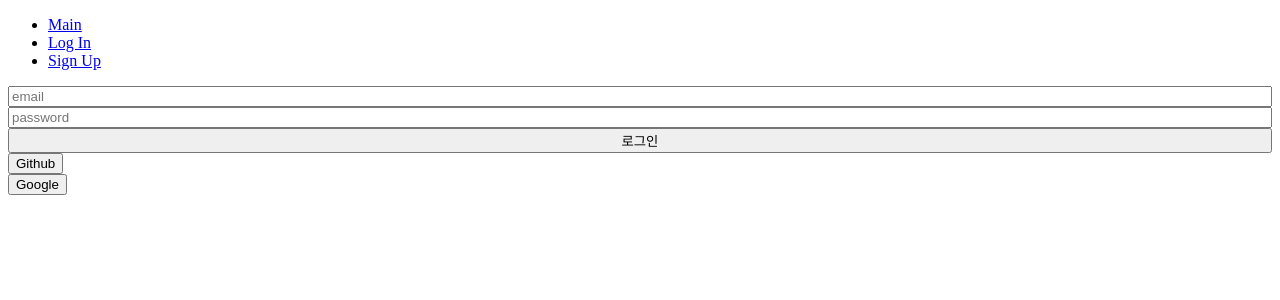
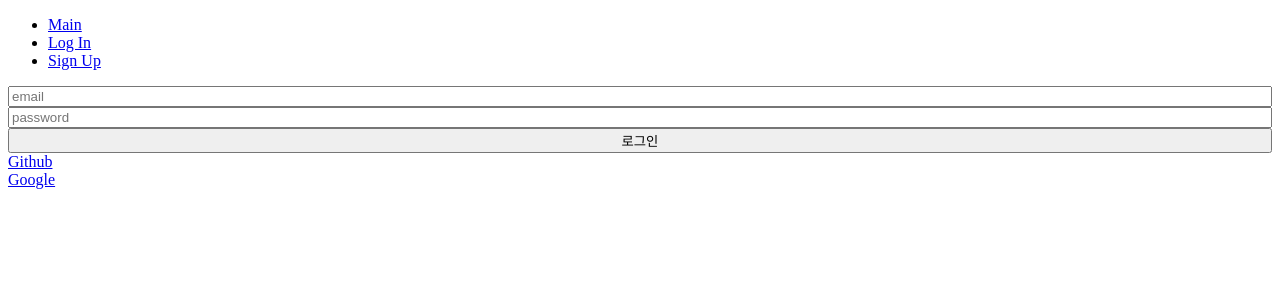
Before and after one commit to yulpumta-clone-team/team-matching-front, a React (Create React App) app: page /login in a window 1280 px wide. Shown: the top 300 px of the page. Built offline with nearby package versions, Linux system fonts and the light colour scheme.

Commit message:
Udate oauth routing

```diff
--- a/src/pages/LogIn/index.tsx
+++ b/src/pages/LogIn/index.tsx
@@ -25,12 +25,8 @@ function Login() {
   const onValid = (data: UserValidation) => {
     setError('extraError', { message: 'Server offLine.' });
   };
-  const oauthGithub = () => {
-    window.location.href = OauthURL.github;
-  };
-  const oauthGoogle = () => {
-    window.location.href = OauthURL.google;
-  };
+  const oauthGithub = OauthURL.github;
+  const oauthGoogle = OauthURL.google;
   // if (isLoading) return <Loading />;
 
   // if (error) return 'An error has occurred: ';
@@ -53,9 +49,9 @@ function Login() {
         <button>로그인</button>
         <span>{errors?.extraError?.message}</span>
       </form>
-      <button onClick={oauthGithub}>Github</button>
+      <a href={oauthGithub}>Github</a>
       <br />
-      <button onClick={oauthGoogle}>Google</button>
+      <a href={oauthGoogle}>Google</a>
     </div>
   );
 }
--- a/src/utils/global.ts
+++ b/src/utils/global.ts
@@ -1,6 +1,6 @@
 export const isDevelopment = process.env.NODE_ENV === 'development';
 
-const URL = isDevelopment ? 'http://localhost:8081/' : '/';
+const URL = isDevelopment ? 'http://localhost:8081/' : './';
 
 export const OauthURL = {
   github: URL + 'oauth2/authorization/github',
```
Also changed, not shown: 1 other file (tests, documents, lock files or other folders).
